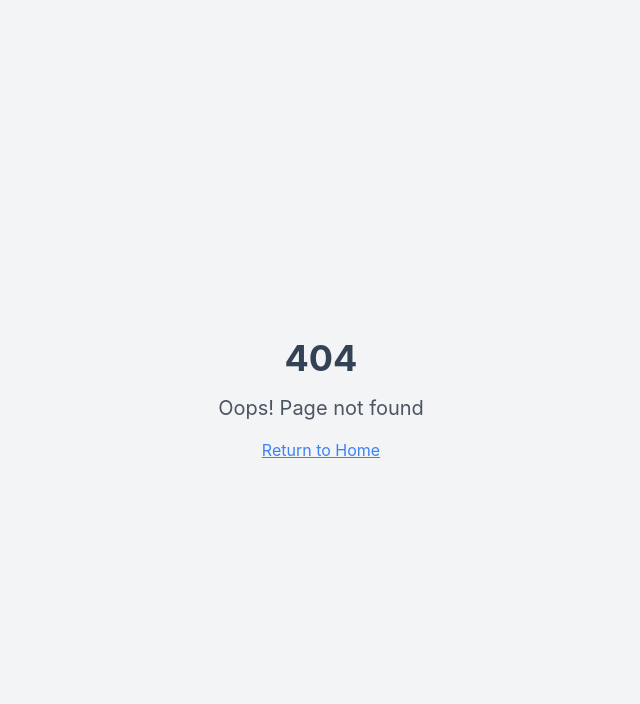
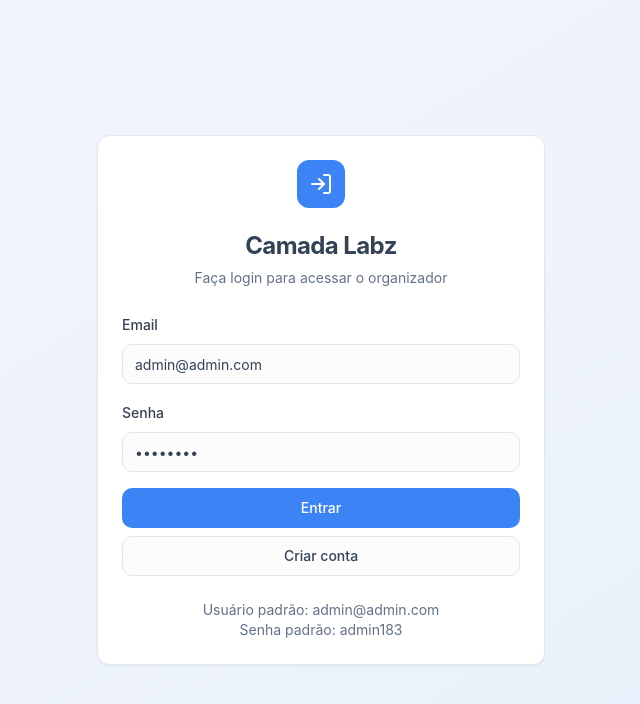
Before and after one commit to GabzBarbosa/assistente-camalabz, a React (Vite) app: page /login in a window 1280 px wide. Before the commit this address had no page. Shown: the top 704 px of the page, without its empty margins (319-959 px from the left). Built offline with nearby package versions, Linux system fonts and the light colour scheme.

Commit message:
Add login screen
Create a login screen with username "admin" and password "admin183".

```diff
--- a/src/App.tsx
+++ b/src/App.tsx
@@ -3,24 +3,29 @@ import { Toaster as Sonner } from "@/components/ui/sonner";
 import { TooltipProvider } from "@/components/ui/tooltip";
 import { QueryClient, QueryClientProvider } from "@tanstack/react-query";
 import { BrowserRouter, Routes, Route } from "react-router-dom";
+import { AuthProvider } from "@/components/AuthProvider";
 import Index from "./pages/Index";
+import Login from "./pages/Login";
 import NotFound from "./pages/NotFound";
 
 const queryClient = new QueryClient();
 
 const App = () => (
   <QueryClientProvider client={queryClient}>
+    <AuthProvider>
       <TooltipProvider>
         <Toaster />
         <Sonner />
         <BrowserRouter>
           <Routes>
             <Route path="/" element={<Index />} />
+            <Route path="/login" element={<Login />} />
             {/* ADD ALL CUSTOM ROUTES ABOVE THE CATCH-ALL "*" ROUTE */}
             <Route path="*" element={<NotFound />} />
           </Routes>
         </BrowserRouter>
       </TooltipProvider>
+    </AuthProvider>
   </QueryClientProvider>
 );
 
--- /dev/null
+++ b/src/components/AuthProvider.tsx
@@ -0,0 +1,59 @@
+import { createContext, useContext, useEffect, useState } from 'react';
+import { User, Session } from '@supabase/supabase-js';
+import { supabase } from '@/integrations/supabase/client';
+
+interface AuthContextType {
+  user: User | null;
+  session: Session | null;
+  loading: boolean;
+  signOut: () => Promise<void>;
+}
+
+const AuthContext = createContext<AuthContextType | undefined>(undefined);
+
+export const useAuth = () => {
+  const context = useContext(AuthContext);
+  if (context === undefined) {
+    throw new Error('useAuth must be used within an AuthProvider');
+  }
+  return context;
+};
+
+export const AuthProvider = ({ children }: { children: React.ReactNode }) => {
+  const [user, setUser] = useState<User | null>(null);
+  const [session, setSession] = useState<Session | null>(null);
+  const [loading, setLoading] = useState(true);
+
+  useEffect(() => {
+    // Set up auth state listener FIRST
+    const { data: { subscription } } = supabase.auth.onAuthStateChange(
+      (event, session) => {
+        setSession(session);
+        setUser(session?.user ?? null);
+        setLoading(false);
+      }
+    );
+
+    // THEN check for existing session
+    supabase.auth.getSession().then(({ data: { session } }) => {
+      setSession(session);
+      setUser(session?.user ?? null);
+      setLoading(false);
+    });
+
+    return () => subscription.unsubscribe();
+  }, []);
+
+  const signOut = async () => {
+    await supabase.auth.signOut();
+  };
+
+  const value = {
+    user,
+    session,
+    loading,
+    signOut,
+  };
+
+  return <AuthContext.Provider value={value}>{children}</AuthContext.Provider>;
+};
--- a/src/pages/Index.tsx
+++ b/src/pages/Index.tsx
@@ -1,5 +1,8 @@
-import { useState } from "react";
-import { LayoutDashboard, Calendar, Grid3X3, BookOpen, BarChart3, GanttChart } from "lucide-react";
+import { useState, useEffect } from "react";
+import { useNavigate } from "react-router-dom";
+import { LayoutDashboard, Calendar, Grid3X3, BookOpen, BarChart3, GanttChart, LogOut } from "lucide-react";
+import { useAuth } from "@/components/AuthProvider";
+import { Button } from "@/components/ui/button";
 import heroImage from "@/assets/hero-dashboard.jpg";
 import { Tabs, TabsList, TabsTrigger, TabsContent } from "@/components/ui/tabs";
 import KanbanView from "@/components/views/KanbanView";
@@ -10,6 +13,31 @@ import BenchmarkView from "@/components/views/BenchmarkView";
 import TimelineView from "@/components/views/TimelineView";
 const Index = () => {
   const [activeTab, setActiveTab] = useState("kanban");
+  const { user, loading, signOut } = useAuth();
+  const navigate = useNavigate();
+
+  useEffect(() => {
+    if (!loading && !user) {
+      navigate("/login");
+    }
+  }, [user, loading, navigate]);
+
+  const handleSignOut = async () => {
+    await signOut();
+    navigate("/login");
+  };
+
+  if (loading) {
+    return (
+      <div className="min-h-screen bg-background flex items-center justify-center">
+        <div className="text-lg text-muted-foreground">Carregando...</div>
+      </div>
+    );
+  }
+
+  if (!user) {
+    return null;
+  }
   const tabs = [{
     id: "kanban",
     label: "Kanban",
@@ -47,7 +75,11 @@ const Index = () => {
             <p className="text-muted-foreground font-medium">
               Plataforma completa para gestão estratégica de projetos e tarefas
             </p>
+            <p className="text-xs text-muted-foreground mt-1">
+              Logado como: {user?.email}
+            </p>
           </div>
+          <div className="flex items-center gap-4">
             <div className="hidden md:flex items-center gap-4 text-sm text-muted-foreground">
               <div className="text-center">
                 <div className="font-semibold text-primary">6</div>
@@ -57,6 +89,16 @@ const Index = () => {
                 <div className="font-semibold text-primary">∞</div>
                 <div>Projetos</div>
               </div>
+            </div>
+            <Button
+              variant="outline"
+              size="sm"
+              onClick={handleSignOut}
+              className="flex items-center gap-2"
+            >
+              <LogOut className="h-4 w-4" />
+              Sair
+            </Button>
           </div>
         </div>
       </header>
--- /dev/null
+++ b/src/pages/Login.tsx
@@ -0,0 +1,185 @@
+import { useState, useEffect } from "react";
+import { useNavigate } from "react-router-dom";
+import { Button } from "@/components/ui/button";
+import { Input } from "@/components/ui/input";
+import { Label } from "@/components/ui/label";
+import { Card, CardContent, CardDescription, CardHeader, CardTitle } from "@/components/ui/card";
+import { useToast } from "@/hooks/use-toast";
+import { supabase } from "@/integrations/supabase/client";
+import { Loader2, LogIn } from "lucide-react";
+
+const Login = () => {
+  const [email, setEmail] = useState("admin@admin.com");
+  const [password, setPassword] = useState("admin183");
+  const [isLoading, setIsLoading] = useState(false);
+  const navigate = useNavigate();
+  const { toast } = useToast();
+
+  useEffect(() => {
+    // Check if user is already logged in
+    const checkSession = async () => {
+      const { data: { session } } = await supabase.auth.getSession();
+      if (session) {
+        navigate("/");
+      }
+    };
+    checkSession();
+
+    // Listen for auth changes
+    const { data: { subscription } } = supabase.auth.onAuthStateChange((event, session) => {
+      if (session) {
+        navigate("/");
+      }
+    });
+
+    return () => subscription.unsubscribe();
+  }, [navigate]);
+
+  const handleLogin = async (e: React.FormEvent) => {
+    e.preventDefault();
+    setIsLoading(true);
+
+    try {
+      const { error } = await supabase.auth.signInWithPassword({
+        email,
+        password,
+      });
+
+      if (error) {
+        toast({
+          title: "Erro no login",
+          description: error.message,
+          variant: "destructive",
+        });
+      } else {
+        toast({
+          title: "Login realizado com sucesso!",
+          description: "Bem-vindo ao Camada Labz Organizador",
+        });
+      }
+    } catch (error) {
+      toast({
+        title: "Erro inesperado",
+        description: "Tente novamente mais tarde",
+        variant: "destructive",
+      });
+    } finally {
+      setIsLoading(false);
+    }
+  };
+
+  const handleSignUp = async () => {
+    setIsLoading(true);
+
+    try {
+      const { error } = await supabase.auth.signUp({
+        email,
+        password,
+        options: {
+          emailRedirectTo: `${window.location.origin}/`
+        }
+      });
+
+      if (error) {
+        toast({
+          title: "Erro no cadastro",
+          description: error.message,
+          variant: "destructive",
+        });
+      } else {
+        toast({
+          title: "Cadastro realizado!",
+          description: "Verifique seu email para confirmar a conta",
+        });
+      }
+    } catch (error) {
+      toast({
+        title: "Erro inesperado",
+        description: "Tente novamente mais tarde",
+        variant: "destructive",
+      });
+    } finally {
+      setIsLoading(false);
+    }
+  };
+
+  return (
+    <div className="min-h-screen bg-gradient-to-br from-primary/5 to-primary/10 flex items-center justify-center p-4">
+      <Card className="w-full max-w-md">
+        <CardHeader className="text-center">
+          <div className="mx-auto w-12 h-12 bg-primary rounded-lg flex items-center justify-center mb-4">
+            <LogIn className="h-6 w-6 text-primary-foreground" />
+          </div>
+          <CardTitle className="text-2xl font-bold">Camada Labz</CardTitle>
+          <CardDescription>
+            Faça login para acessar o organizador
+          </CardDescription>
+        </CardHeader>
+        <CardContent>
+          <form onSubmit={handleLogin} className="space-y-4">
+            <div className="space-y-2">
+              <Label htmlFor="email">Email</Label>
+              <Input
+                id="email"
+                type="email"
+                value={email}
+                onChange={(e) => setEmail(e.target.value)}
+                placeholder="admin@admin.com"
+                required
+              />
+            </div>
+            <div className="space-y-2">
+              <Label htmlFor="password">Senha</Label>
+              <Input
+                id="password"
+                type="password"
+                value={password}
+                onChange={(e) => setPassword(e.target.value)}
+                placeholder="admin183"
+                required
+              />
+            </div>
+            <div className="space-y-2">
+              <Button
+                type="submit"
+                className="w-full"
+                disabled={isLoading}
+              >
+                {isLoading ? (
+                  <>
+                    <Loader2 className="mr-2 h-4 w-4 animate-spin" />
+                    Entrando...
+                  </>
+                ) : (
+                  "Entrar"
+                )}
+              </Button>
+              <Button
+                type="button"
+                variant="outline"
+                className="w-full"
+                onClick={handleSignUp}
+                disabled={isLoading}
+              >
+                {isLoading ? (
+                  <>
+                    <Loader2 className="mr-2 h-4 w-4 animate-spin" />
+                    Cadastrando...
+                  </>
+                ) : (
+                  "Criar conta"
+                )}
+              </Button>
+            </div>
+          </form>
+          <div className="mt-6 text-center text-sm text-muted-foreground">
+            <p>Usuário padrão: admin@admin.com</p>
+            <p>Senha padrão: admin183</p>
+          </div>
+        </CardContent>
+      </Card>
+    </div>
+  );
+};
+
+export default Login;
```
Lines whose indentation alone changed are shown as unchanged.
